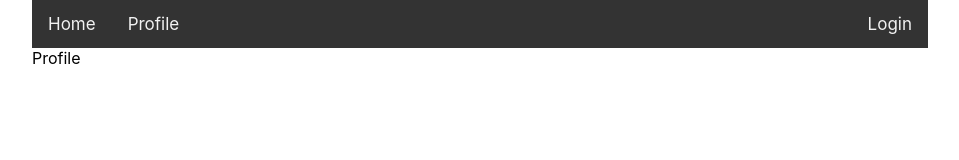
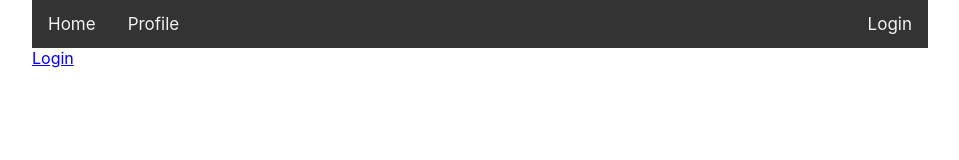
Before and after one commit to natekcroteau/ts-react-practice, a React (Create React App) app: page /profile in a window 1280 px wide. Shown: the top 160 px of the page, without its empty margins (160-1119 px from the left). Built offline with nearby package versions, Linux system fonts and the light colour scheme.

Commit message:
setup dynamic render for profile page dependent upon a user being logged in

```diff
--- a/src/components/App.tsx
+++ b/src/components/App.tsx
@@ -46,7 +46,9 @@
             <Route exact path="/login">
               <Login authService={this.authService} setUser={this.setUser} />
             </Route>
-            <Route exact path="/profile" component={Profile} />
+            <Route exact path="/profile">
+              <Profile authService={this.authService} user={this.state.user} />
+            </Route>
           </Switch>
         </div>
         </Router>
--- a/src/components/Profile.tsx
+++ b/src/components/Profile.tsx
@@ -1,10 +1,33 @@
 import React from 'react'
+import { User, UserAttribute } from '../model/Model'
+import { AuthService } from '../services/AuthService'
+import { Link } from 'react-router-dom'
 
-export default class Profile extends React.Component {
+interface ProfileState {
+    userAttributes: UserAttribute[]
+}
+
+interface ProfileProps {
+    user: User | undefined
+    authService: AuthService
+}
+
+export default class Profile extends React.Component<ProfileProps, ProfileState> {
 
     render(){
+        let profileSpace
+        if(this.props.user){
+            profileSpace = <h3>Hello {this.props.user.userName} </h3>
+        }else{
+            profileSpace = <div>
+                <Link to="login">Login</Link>
+            </div>
+        }
+
         return(
-            <div>Profile</div>
+            <div>
+                {profileSpace}
+            </div>
         )
     }
 }
--- a/src/model/Model.ts
+++ b/src/model/Model.ts
@@ -3,3 +3,8 @@
     userName: string,
     email: string
 }
+
+export interface UserAttribute {
+    Name: string,
+    Value: string
+}
```
